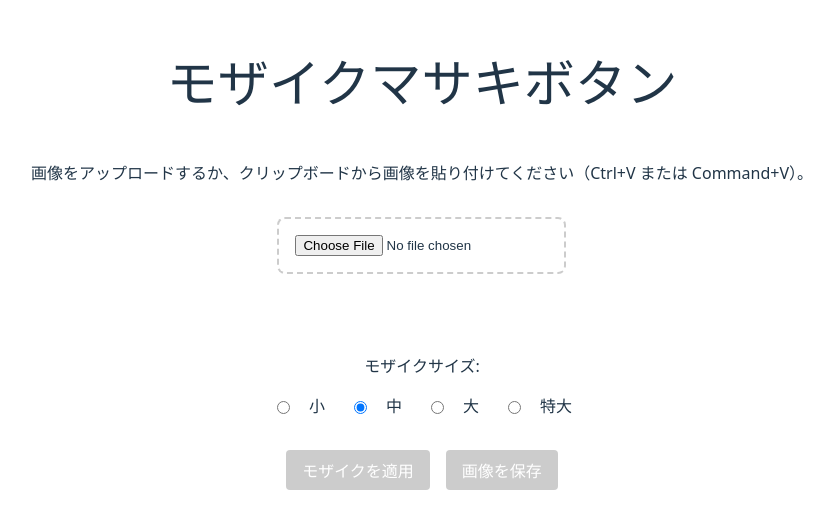
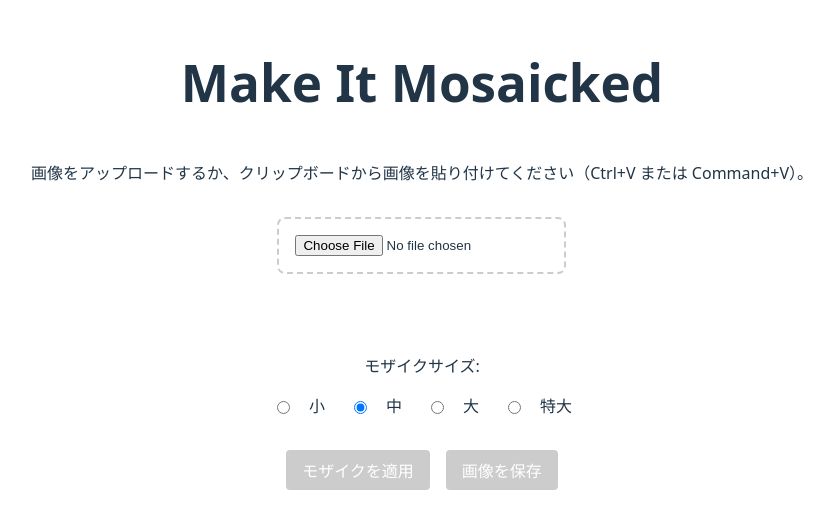
Before and after one commit to PlusF/make-it-mosaicked, a React (Vite) app: page / in a window 1280 px wide. Shown: the part 129-658 px from the top of the page, without its empty margins (218-1052 px from the left). Built offline with nearby package versions, Linux system fonts and the light colour scheme.

Commit message:
🚚 Change name

```diff
--- a/index.html
+++ b/index.html
@@ -4,7 +4,7 @@
     <meta charset="UTF-8" />
     <link rel="icon" type="image/svg+xml" href="/icon.png" />
     <meta name="viewport" content="width=device-width, initial-scale=1.0" />
-    <title>モザイクマサキボタン</title>
+    <title>Make It Mosaicked</title>
   </head>
   <body>
     <div id="root"></div>
--- a/src/App.tsx
+++ b/src/App.tsx
@@ -298,7 +298,7 @@ function App() {
 
   return (
     <div className="app">
-      <h1>モザイクマサキボタン</h1>
+      <h1>Make It Mosaicked</h1>
       <div className="controls">
         <div className="instructions">
           <p>
```
Also changed, not shown: 1 other file (tests, documents, lock files or other folders).
